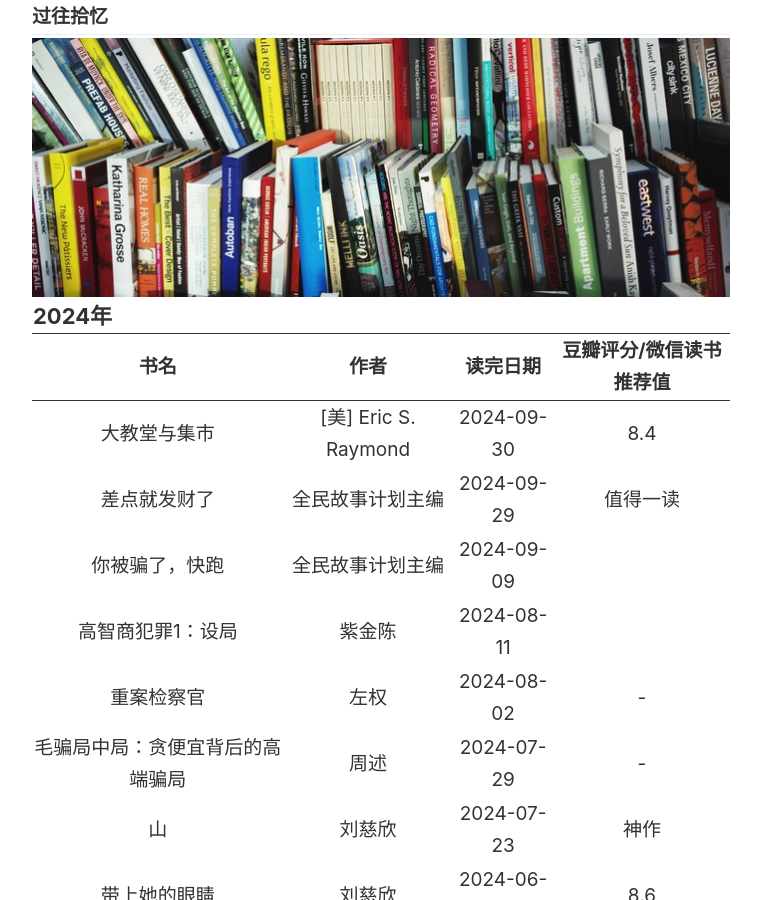
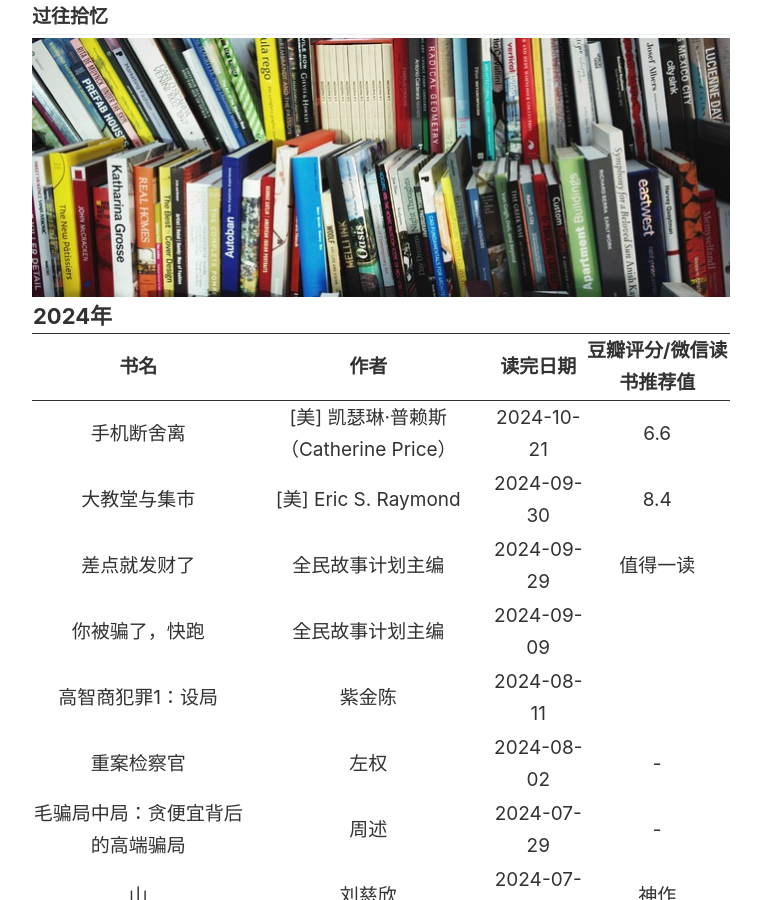
Before and after one commit to SWHL/SWHL.github.io, a Jekyll site: the page built from _pages/books.md, in a window 1280 px wide and 900 px high. Shown: the whole window, without its empty margins (259-1020 px from the left). Built offline with Jekyll 4.4.1, drawn with Linux system fonts in a browser that asks for light colours.

Commit message:
chore: Update video and book

```diff
--- a/_pages/books.md
+++ b/_pages/books.md
@@ -16,6 +16,12 @@ image: "./images/pages/books.jpg"
         </tr>
 　　</thead>
     <tbody>
+    　　<tr>
+    　　　　　<td><a href="https://book.douban.com/subject/36956882/" target="_blank">手机断舍离</a></td>
+    　　　　　<td>[美] 凯瑟琳·普赖斯（Catherine Price）</td>
+    　　　　　<td>2024-10-21</td>
+    　　　　　<td>6.6</td>
+    　　</tr>
     　　<tr>
     　　　　　<td><a href="https://book.douban.com/subject/25881855/" target="_blank">大教堂与集市</a></td>
     　　　　　<td>[美] Eric S. Raymond</td>
```
Also changed, not shown: _pages/videos.md (+5 -0 lines).
